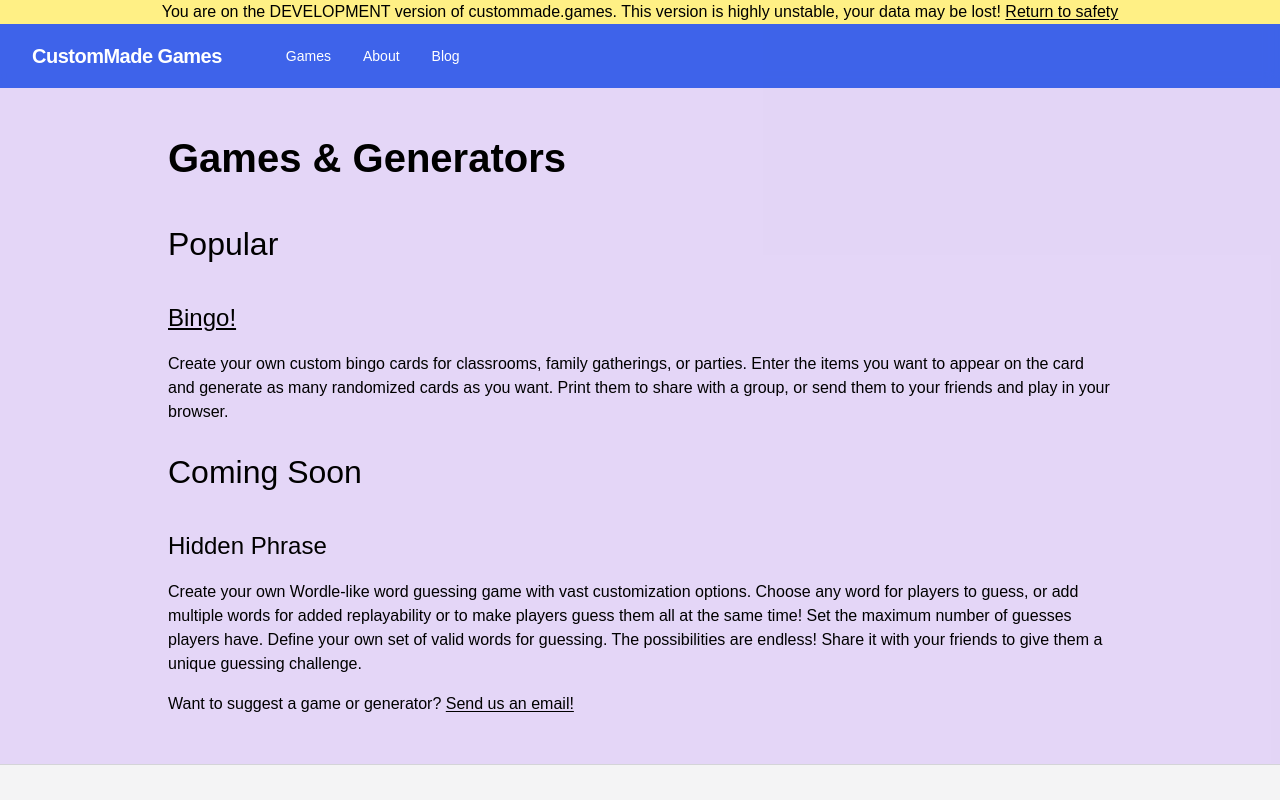
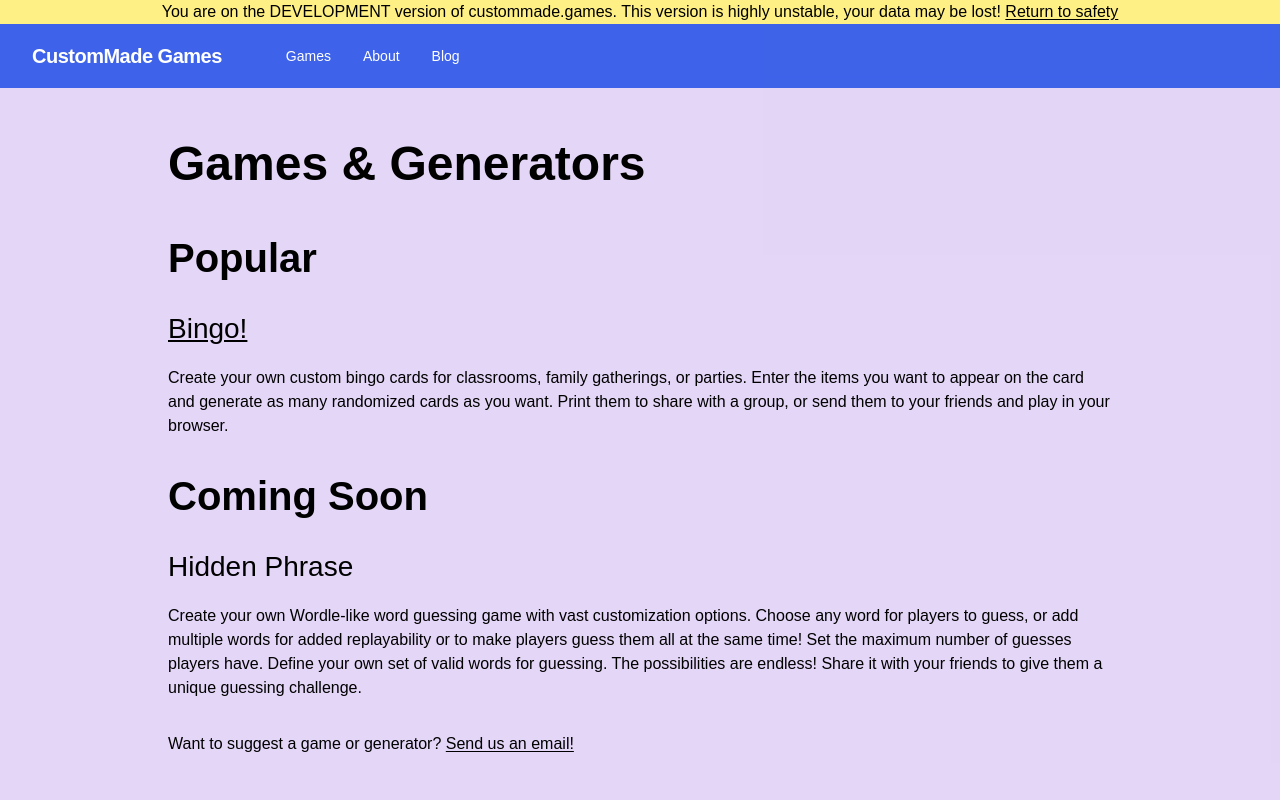
Before and after one commit to hagensv-web/custommade-dev, a Next.js app: page / in a window 1280 px wide. Shown: the top 800 px of the page. Built offline with nearby package versions, Linux system fonts and the light colour scheme; a web font is replaced by a local one.

Commit message:
update base styles

```diff
--- a/app/globals.css
+++ b/app/globals.css
@@ -5,23 +5,24 @@ body {
 }
 
 h1 {
-  font-weight: bolder;
-  font-size: 2.5em;
+  font-weight: 900;
+  font-size: 3em;
   margin: 1rem 0;
 }
 
 h2 {
-  font-size: 2em;
-  margin: 1rem 0;
+  font-size: 2.5em;
+  font-weight: 600;
+  margin: 0.75rem 0;
 }
 
 h3 {
-  font-size: 1.5em;
-  margin: 1rem 0;
+  font-size: 1.75em;
+  margin: 0.5rem 0;
 }
 
 p {
-  margin: 0.5rem 0;
+  margin: 1rem 0;
 }
 
 ol {
```
